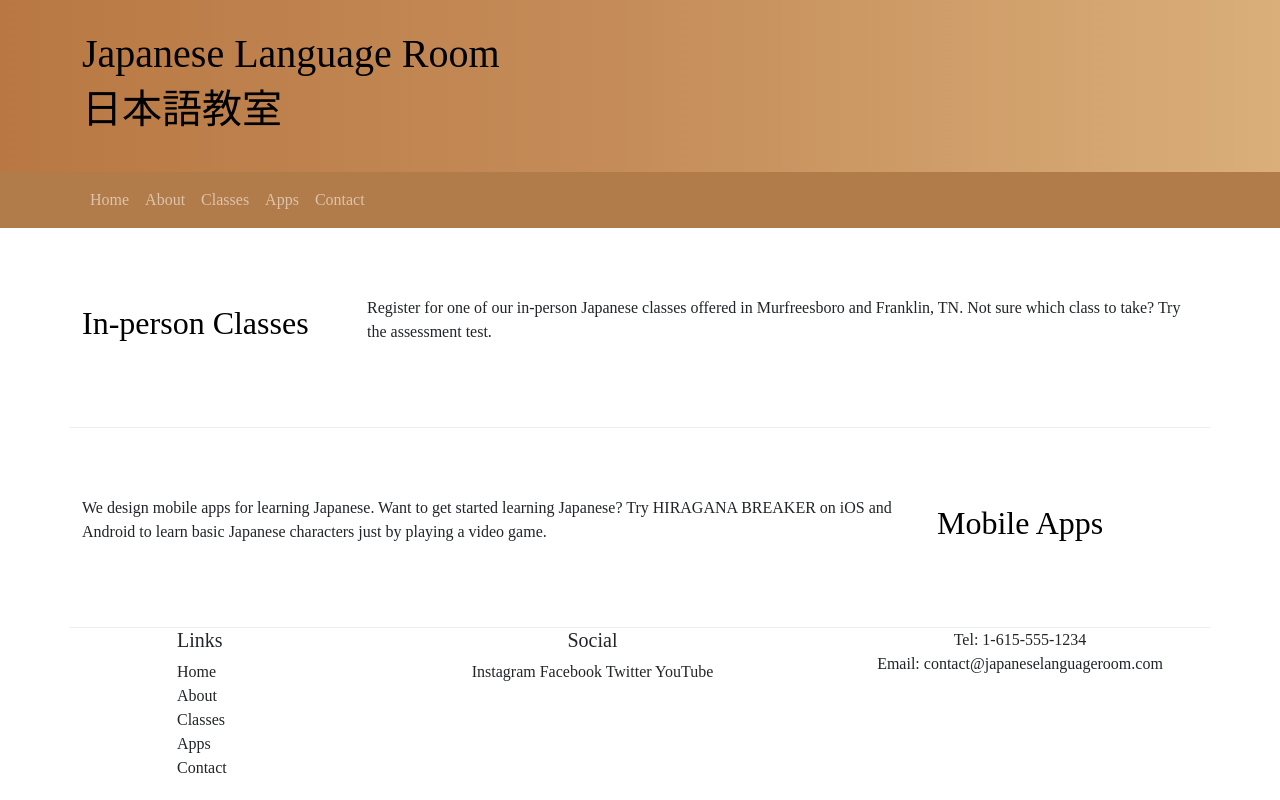
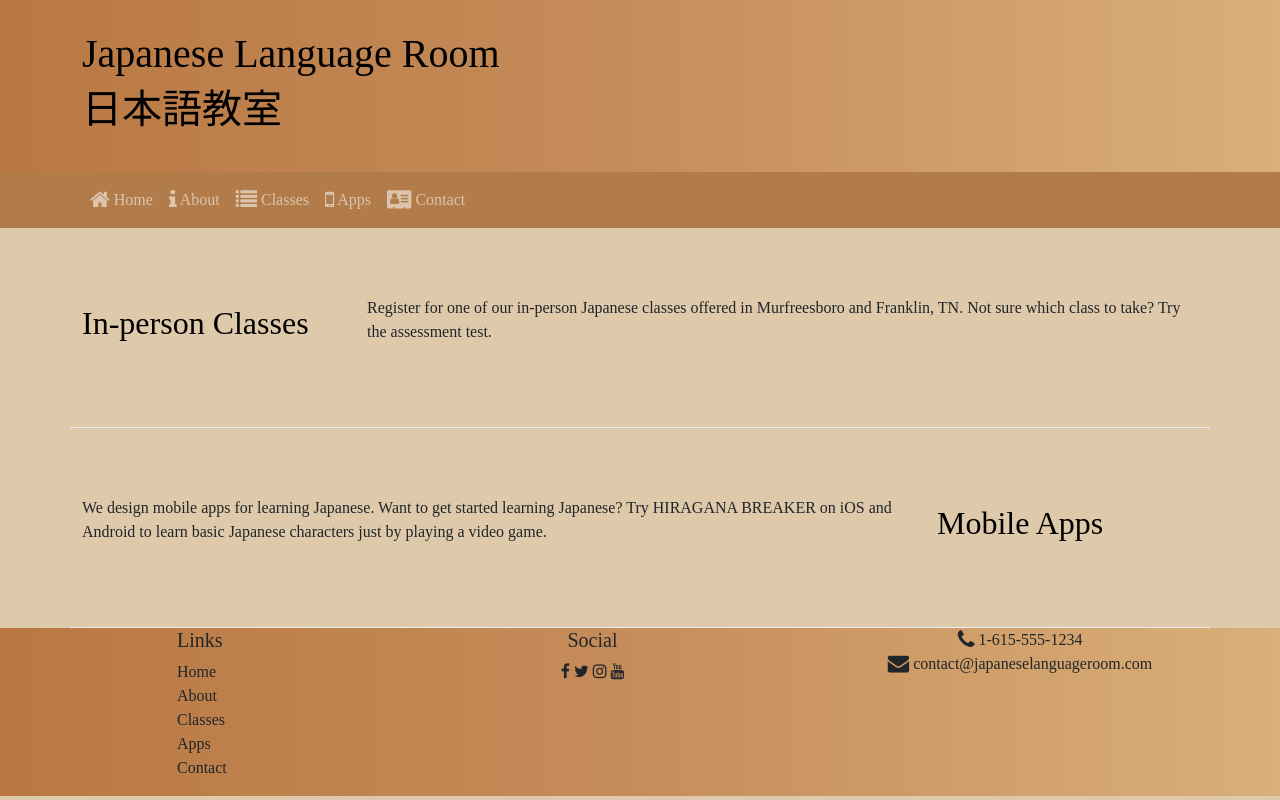
Before and after one commit to Johnsensei/jlr-prototype, a website: page index.html in a window 1280 px wide. Drawn offline with nearby package versions, Linux system fonts and the light colour scheme; a web font is replaced by a local one.

Commit message:
Icon Fonts

```diff
--- a/css/styles.css
+++ b/css/styles.css
@@ -4,7 +4,9 @@
       }
 
 body {
-  font-family: "RiiTegakiFude" }
+  font-family: "RiiTegakiFude";
+  background-color: rgba(222, 202, 170, 1);
+}
 
 h1, h2, h3 {
   font-family: "RiiTegakiFude"}
@@ -14,6 +16,10 @@ h2 {
 
 header h2 {
   color: black; }
+
+footer{
+  background-image: linear-gradient(to right, rgba(185, 120, 67, 1), rgba(197, 141, 90, 1), rgba(218, 175, 121, 1));
+}
 
 .site-footer {
   background-image: linear-gradient(#CEC8FF, white);
--- a/index.html
+++ b/index.html
@@ -9,6 +9,7 @@
     <link rel="stylesheet" href="node_modules/bootstrap/dist/css/bootstrap.min.css" />
 
     <link rel="stylesheet" href="css/styles.css" />
+    <link rel="stylesheet" href="node_modules/font-awesome/css/font-awesome.min.css" />
 
     <title>Japanese Language Room</title>
 </head>
@@ -33,11 +34,11 @@
             </button>
             <div class="collapse navbar-collapse" id="jlrNavbar">
                 <ul class="navbar-nav">
-                    <li class="nav-item active"><a class="nav-link" href="#">Home</a></li>
-                    <li class="nav-item"><a class="nav-link" href="#">About</a></li>
-                    <li class="nav-item"><a class="nav-link" href="#">Classes</a></li>
-                    <li class="nav-item"><a class="nav-link" href="#">Apps</a></li>
-                    <li class="nav-item"><a class="nav-link" href="#">Contact</a></li>
+                    <li class="nav-item active"><a class="nav-link" href="#"><i class="fa fa-home fa-lg"></i> Home</a></li>
+                    <li class="nav-item"><a class="nav-link" href="#"><i class="fa fa-info fa-lg"></i> About</a></li>
+                    <li class="nav-item"><a class="nav-link" href="#"><i class="fa fa-list fa-lg"></i> Classes</a></li>
+                    <li class="nav-item"><a class="nav-link" href="#"><i class="fa fa-mobile fa-lg"></i> Apps</a></li>
+                    <li class="nav-item"><a class="nav-link" href="#"><i class="fa fa-address-card fa-lg"></i> Contact</a></li>
                 </ul>
             </div>
         </div>
@@ -90,15 +91,15 @@
 
                 <div class="col-6 col-sm-5 text-center">
                     <h5>Social</h5>
-                    <a href="http://instagram.com/">Instagram</a>
-                    <a href="http://facebook.com/">Facebook</a>
-                    <a href="http://twitter.com/">Twitter</a>
-                    <a href="http://youtube.com/">YouTube</a>
+                    <a href="http://facebook.com/"><i class="fa fa-facebook"></i></a>
+                    <a href="http://twitter.com/"><i class="fa fa-twitter"></i></a>
+                    <a href="http://instagram.com/"><i class="fa fa-instagram"></i></a>
+                    <a href="http://youtube.com/"><i class="fa fa-youtube"></i></a>
                 </div>
 
                 <div class="col-sm-4 text-center">
-                    Tel: 1-615-555-1234<br />
-                    Email: contact@japaneselanguageroom.com
+                    <i class="fa fa-phone fa-lg text-dark"></i> 1-615-555-1234<br />
+                    <i class="fa fa-envelope fa-lg text-dark"></i> contact@japaneselanguageroom.com
                 </div>
             </div>
         </div>
--- a/package.json
+++ b/package.json
@@ -23,6 +23,7 @@
   },
   "dependencies": {
     "bootstrap": "^5.0.1",
+    "font-awesome": "^4.7.0",
     "jquery": "^3.6.0",
     "popper.js": "^1.16.1"
   }
```
Also changed, not shown: 1 other file.
